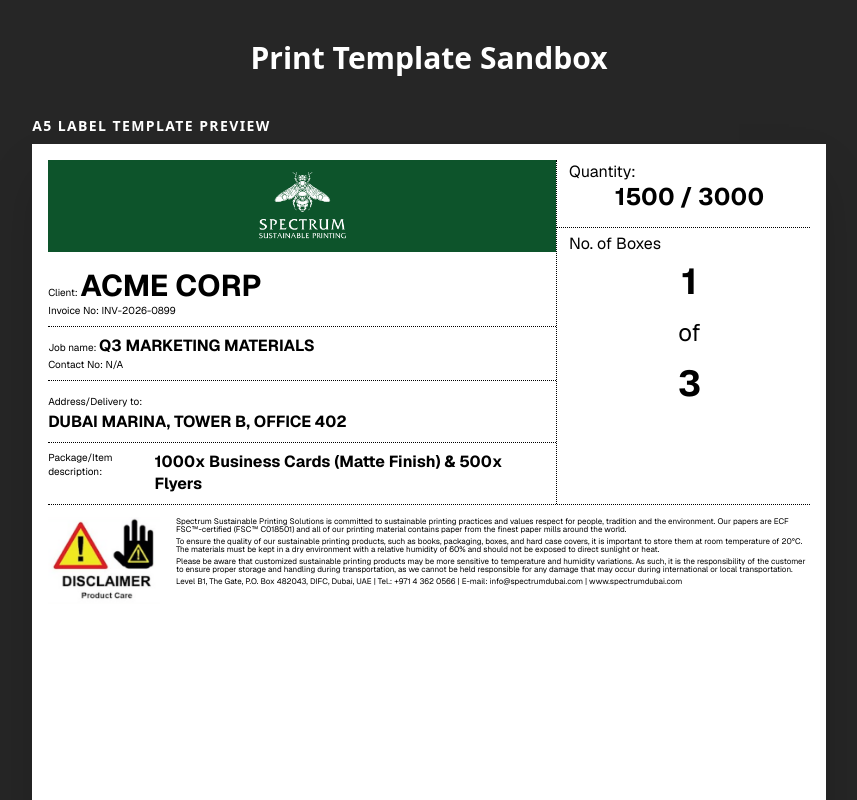
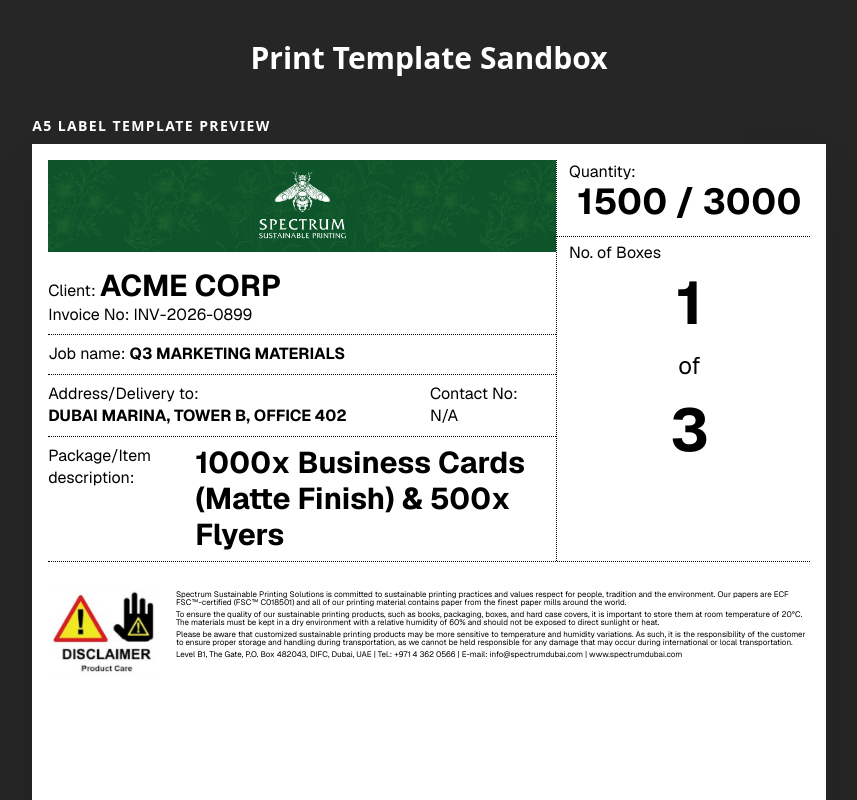
Before and after one commit to rsaxor/spectrum-delivery, a Next.js app: page /print-preview in a window 1280 px wide. Shown: the top 800 px of the page, without its empty margins (211-1068 px from the left). Built offline with nearby package versions, Linux system fonts and the light colour scheme; no server answers.

Commit message:
update: print layout style | added: print all labels

```diff
--- a/src/app/globals.css
+++ b/src/app/globals.css
@@ -148,6 +148,12 @@
   margin: 0; /* Let the component handle margins */
 }
 
+.flower-bg {
+  background-image: url(/flowers.png);
+    background-size: 70%;
+    background-repeat: repeat;
+    background-position: center;
+}
 /* A4 Portrait Class */
 .sheet-a4 {
   width: 210mm;
--- /dev/null
+++ b/src/components/print/AllLabelsTemplate.tsx
@@ -0,0 +1,73 @@
+// src/components/print/AllLabelsTemplate.tsx
+import { forwardRef } from "react";
+import { Job, Package } from "@/types/job";
+import { LabelTemplate } from "./LabelTemplate"; // Importing your existing single label!
+
+interface AllLabelsTemplateProps {
+  job: Job | null;
+  driver: string;
+  totalBoxes: number;
+  totalQuantity: string;
+  packages: Package[];
+}
+
+export const AllLabelsTemplate = forwardRef<HTMLDivElement, AllLabelsTemplateProps>(
+  ({ job, driver, totalBoxes, totalQuantity, packages }, ref) => {
+    if (!job || packages.length === 0) return null;
+
+    // We will group the packages into physical A4 pages
+    const pages: Package[][] = [];
+    let currentA5Pair: Package[] = [];
+
+    packages.forEach((pkg) => {
+      if (pkg.size === "A4") {
+        // If it's an A4 label, flush any pending A5s to a page, then give A4 its own page
+        if (currentA5Pair.length > 0) {
+          pages.push([...currentA5Pair]);
+          currentA5Pair = [];
+        }
+        pages.push([pkg]);
+      } else {
+        // It's an A5 label, let's try to pair it up!
+        currentA5Pair.push(pkg);
+        if (currentA5Pair.length === 2) {
+          pages.push([...currentA5Pair]);
+          currentA5Pair = []; // Reset pair after reaching 2
+        }
+      }
+    });
+
+    // Flush any leftover A5 label (e.g., if there is an odd number of A5 boxes like 3 or 5)
+    if (currentA5Pair.length > 0) {
+      pages.push([...currentA5Pair]);
+    }
+
+    return (
+      <div ref={ref}>
+        {pages.map((pagePackages, index) => (
+          <div
+            key={index}
+            className="bg-white flex flex-col"
+            style={{
+              width: '210mm',
+              height: '297mm', // Force the wrapper to act as an A4 sheet
+              pageBreakAfter: 'always', // Force printer to next page after this chunk
+              overflow: 'hidden'
+            }}
+          >
+            {pagePackages.map((pkg) => (
+              // We reuse your exact LabelTemplate to keep styling identical!
+              <LabelTemplate
+                key={pkg.id}
+                data={{ ...pkg, job, driver, totalBoxes, totalQuantity }}
+                size={pkg.size}
+              />
+            ))}
+          </div>
+        ))}
+      </div>
+    );
+  }
+);
+
+AllLabelsTemplate.displayName = "AllLabelsTemplate";
--- a/src/components/print/LabelTemplate.tsx
+++ b/src/components/print/LabelTemplate.tsx
@@ -16,10 +16,10 @@ export const LabelTemplate = forwardRef<HTMLDivElement, LabelTemplateProps>(({ d
 
   return (
     <div ref={ref} className={`font-sans bg-white text-black ${sizePreview ? "sheet-a4" : "sheet-a5"}`}>
-      <div className="p-4">
+      <div className="p-4 h-full flex flex-col justify-between">
         <div className="border-b border-dotted border-black flex flex-row items-stretch">
           <div className="w-2/3">
-            <div className="bg-green-900 py-3 text-white mb-4">
+            <div className="bg-green-900 py-3 text-white mb-4 flower-bg">
               <Image
                 src="/spec-white.png"
                 alt="Spectrum logo"
@@ -32,30 +32,30 @@ export const LabelTemplate = forwardRef<HTMLDivElement, LabelTemplateProps>(({ d
             </div>
             <div className="leading-none">
               <div className="border-black border-b border-dotted pb-2">
-                <p className="text-sm">Client: <span className="uppercase text-3xl font-bold">{data.job?.client}</span></p>
-                <p className="text-sm">Invoice No: {data.job?.invoiceNo}</p>
+                <p className="text-xl">Client: <span className="uppercase text-3xl font-bold">{data.job?.client}</span></p>
+                <p className="text-xl">Invoice No: {data.job?.invoiceNo}</p>
               </div>
               <div className="border-black border-b border-dotted py-2">
-                <p className="text-sm">Job name: <span className="uppercase text-xl font-bold">{data.job?.jobName}</span></p>
-                <p className="text-sm">Contact No: {data.job?.contactNo || "N/A"}</p>
+                <p className="text-xl">Job name: <span className="uppercase text-xl font-bold">{data.job?.jobName}</span></p>
               </div>
-              <div className="border-black border-b border-dotted py-2">
-                <p className="text-sm">Address/Delivery to: <span className="uppercase text-xl font-bold"><br />{data.job?.location}</span></p>
+              <div className="border-black border-b border-dotted py-2 flex flex-row items-stretch pr-5">
+                <p className="text-xl w-full">Address/Delivery to: <span className="uppercase text-xl font-bold"><br />{data.job?.location}</span></p>
+                <p className="text-xl pr-3">Contact No: {data.job?.contactNo || "N/A"}</p>
               </div>
               <div className="border-black py-2 flex flex-row items-stretch pr-5">
-                <p className="text-sm pr-3">Package/Item description: </p>
-                <p className="text-xl font-bold w-full">{data.desc}</p>
+                <p className="text-xl pr-3">Package/Item description: </p>
+                <p className="text-3xl font-bold w-full">{data.desc}</p>
               </div>
             </div>
           </div>
           <div className="w-1/3 border-black border-l border-dotted">
             <div className="border-black border-b border-dotted pl-3 pb-1">
               <p className="m-0">Quantity:</p>
-              <p className="text-center text-4xl pb-3 font-bold">{data.qty} / {data.totalQuantity}</p>
+              <p className="text-center text-5xl pb-3 font-bold">{data.qty} / {data.totalQuantity}</p>
             </div>
             <div className="pl-3 pt-1">
               <p className="m-0">No. of Boxes</p>
-              <p className="text-center text-5xl">
+              <p className="text-center text-6xl">
                 <span className="pt-2 block font-bold">{data.id}</span>
                 <span className="block py-5 text-4xl">of</span>
                 <span className="block font-bold">{data.totalBoxes}</span>
--- a/src/components/print/MasterDeliveryNote.tsx
+++ b/src/components/print/MasterDeliveryNote.tsx
@@ -16,7 +16,7 @@ export const MasterDeliveryNote = forwardRef<HTMLDivElement, MasterProps>(({ job
   return (
     <div ref={ref} className="p-5 font-sans bg-white text-black sheet-a4 flex flex-col h-full">
       {/* HEADER */}
-      <div className="bg-green-900 p-5 text-white">
+      <div className="bg-green-900 p-5 text-white flower-bg">
         <div className="flex md:flex-row items-stretch">
           <div className="w-full">
             <Image
@@ -128,7 +128,7 @@ export const MasterDeliveryNote = forwardRef<HTMLDivElement, MasterProps>(({ job
           <p className="text-right my-3 text-md">{driver ? <>Logistic: <strong>{driver}</strong> | </> : <></>} Sales person: <strong>{salesPerson}</strong></p>
           <p className="text-right my-3 text-md">Total Job Quantity: <strong>{totalQuantity || "Missing"}</strong></p>
         </div>
-        <div className="bg-green-900 print-footer text-white mt-auto">
+        <div className="bg-green-900 print-footer text-white mt-auto flower-bg">
           <p className="font-bold mb-9 text-md">Checked by:</p>
           <div className="flex md:flex-row justify-end">
             <div className="w-full md:w-1/2">
--- a/src/types/job.ts
+++ b/src/types/job.ts
@@ -18,7 +18,7 @@ export interface Job {
 
 export interface Package {
   id: number;
-  size: "A4" | "A5";
+  size: "A5" | "A4";
   // itemNo: string;
   desc: string;
   qty: string;
```
Also changed, not shown: src/app/print/[id]/page.tsx (+24 -6 lines), src/app/sales-delivery/[id]/page.tsx (+23 -7 lines), public/flowers.png (added).
